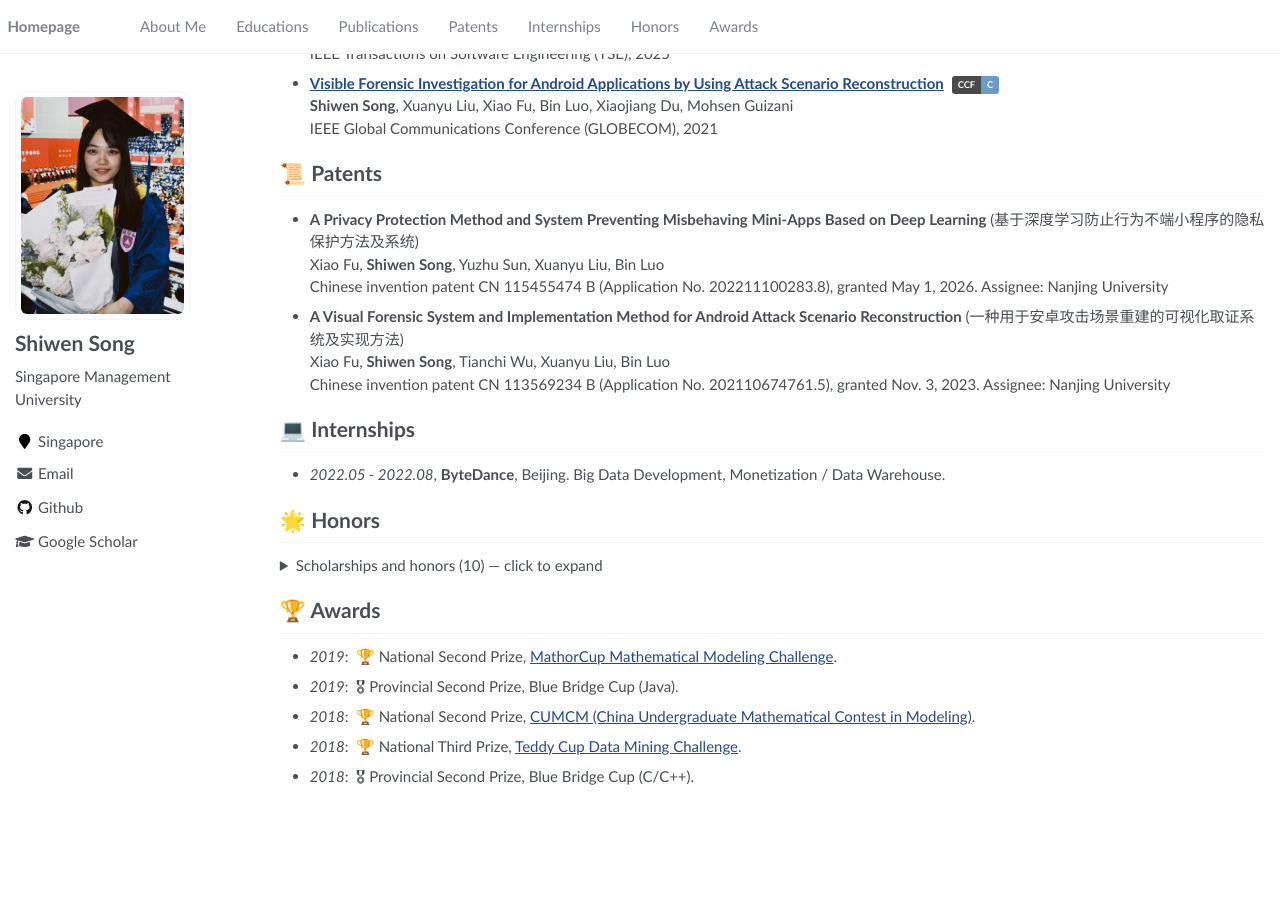
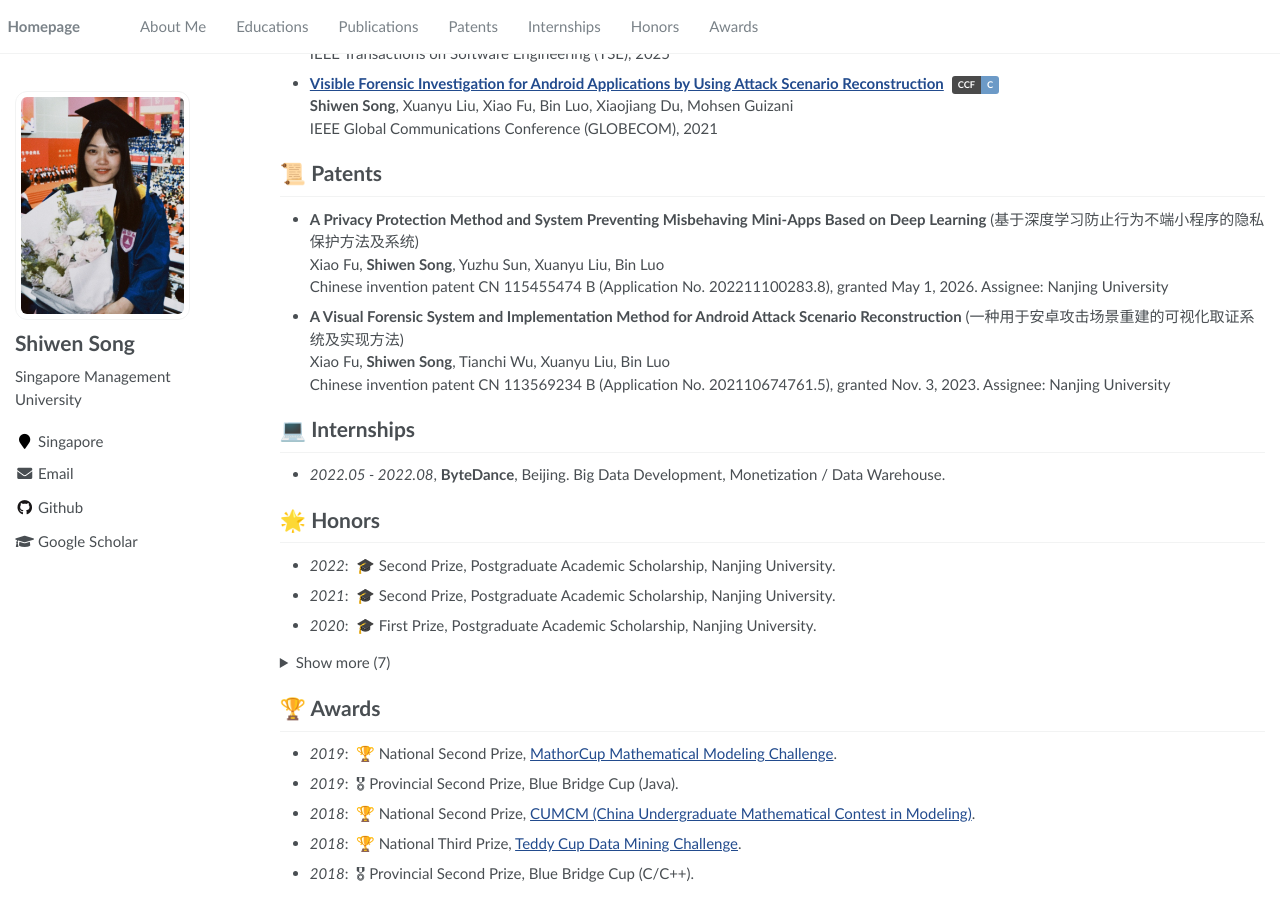
Before and after one commit to shiwen-song/shiwen-song.github.io, a Jekyll site: the page built from _pages/about.md, in a window 1280 px wide and 900 px high, scrolled down 778 px. Built offline with Jekyll 4.4.1, drawn with Linux system fonts in a browser that asks for light colours; before the commit the page ends 1580 px from its top, so only the background shows below that.

Commit message:
Honors: show 3, collapse the rest
Co-Authored-By: Claude Sonnet 5.5 <noreply@anthropic.com>

```diff
--- a/_pages/about.md
+++ b/_pages/about.md
@@ -70,12 +70,13 @@ Her research interests include mobile app security and testing, with a focus on
 - *2022.05 - 2022.08*, **ByteDance**, Beijing. Big Data Development, Monetization / Data Warehouse.
 
 # 🌟 Honors
-<details markdown="1">
-<summary>Scholarships and honors (10) — click to expand</summary>
-
 - *2022*: &nbsp;🎓 Second Prize, Postgraduate Academic Scholarship, Nanjing University.
 - *2021*: &nbsp;🎓 Second Prize, Postgraduate Academic Scholarship, Nanjing University.
 - *2020*: &nbsp;🎓 First Prize, Postgraduate Academic Scholarship, Nanjing University.
+
+<details markdown="1">
+<summary>Show more (7)</summary>
+
 - *2020*: &nbsp;🎓 Henan University Scholarship, Henan University.
 - *2020*: &nbsp;🌟 Excellent Graduate, Henan University.
 - *2017 - 2020*: &nbsp;🌟 Excellent Class Leader (×3), Henan University.
```
